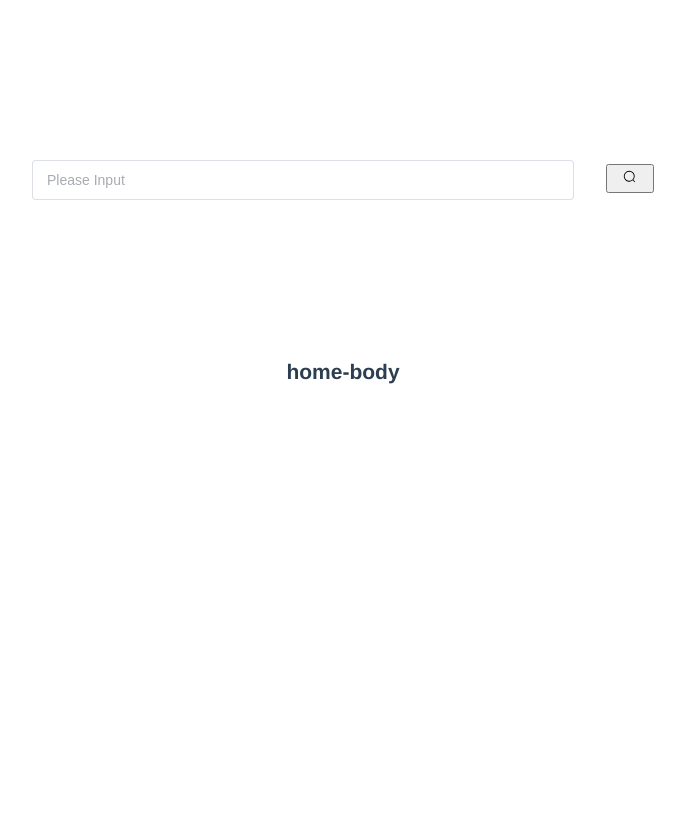
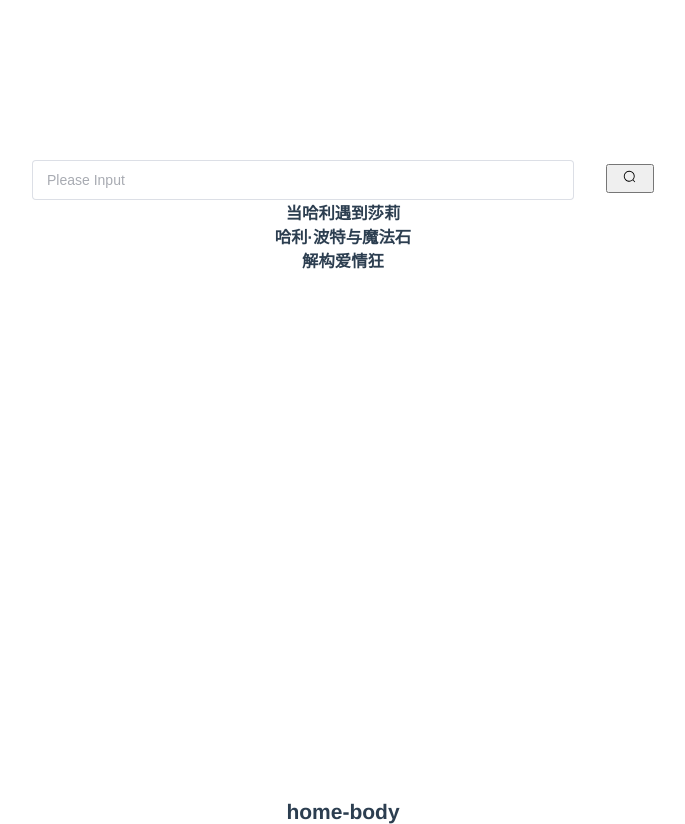
Before and after one commit to hotjuicew/mini-TMDB, a Vue app: page / in a window 1280 px wide. Shown: the whole page, without its empty margins (297-982 px from the left). Before the commit the page ends 800 px from the top, so only its background shows below. Built offline with nearby package versions, Linux system fonts and the light colour scheme.

Commit message:
add: 渲染了list

```diff
--- a/src/views/home/cpns/HomeHeader.vue
+++ b/src/views/home/cpns/HomeHeader.vue
@@ -9,6 +9,17 @@
       />
       <button class="search" @click="clickSearch()"><el-icon><Search /></el-icon></button>
   </div>
+
+    <ul class="list" >
+      <li class="item" v-for="item in list">
+        <h3 class="title">{{ item.name }}</h3>
+      </li>
+    </ul>
+<!--    <ul class="list" >-->
+<!--      <li class="item">-->
+<!--        <h3 class="title">hhh</h3>-->
+<!--      </li>-->
+<!--    </ul>-->
     </div>
 </template>
 
@@ -19,6 +30,31 @@
 import useHomeStore from "@/stores/home";
 const input = ref('')
 const homeStore = useHomeStore()
+let flag =ref(false)
+//一定得是响应式的才能渲染出来
+let list =ref([
+  {
+    "sid": "1291842",
+    "name": "当哈利遇到莎莉",
+    "rating": "0",
+    "img": "https://img2.doubanio.com/view/photo/s/public/p2172960925.jpg",
+    "year": "1989"
+  },
+  {
+    "sid": "1295038",
+    "name": "哈利·波特与魔法石",
+    "rating": "0",
+    "img": "https://img2.doubanio.com/view/photo/s/public/p2614949805.jpg",
+    "year": "2001"
+  },
+  {
+    "sid": "1298385",
+    "name": "解构爱情狂",
+    "rating": "0",
+    "img": "https://img2.doubanio.com/view/photo/s/public/p2099964935.jpg",
+    "year": "1997"
+  }
+])
 const trimInput = computed(() => {
   return input.value.trim()
 })
@@ -33,16 +69,23 @@
   }).then(res => {
     console.log("res:", res.data)
     homeStore.searchList=res.data
+    console.log(homeStore.searchList[0].name)
+    list.value =homeStore.searchList
+    console.log('list[0].name是'+list.value[0].name)
+    flag.value=true
+    console.log(flag.value)
   })
 }
+
+
 </script>
 
 <style lang="less" scoped>
 .home-header{
   margin-top: 10rem;
-  height: 25vh;
+  height: 80vh;
   display: flex;
-  flex-direction:row;
+  flex-direction:column;
   :deep(.el-input){
     display:inline;
     margin-right: 2rem;
@@ -51,7 +94,10 @@
     width: 40vw;
 
   }
-  .search{
+  :deep(.demo-input-size){
+    height: auto;
+  }
+ .search{
     width: 3rem;
     height: 1.8rem;
     display:inline;
```
